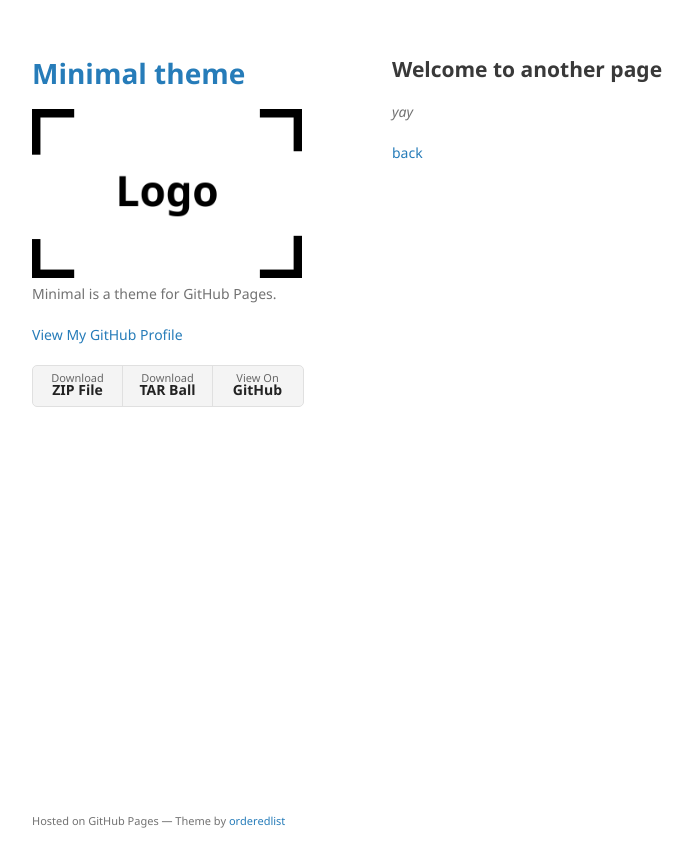
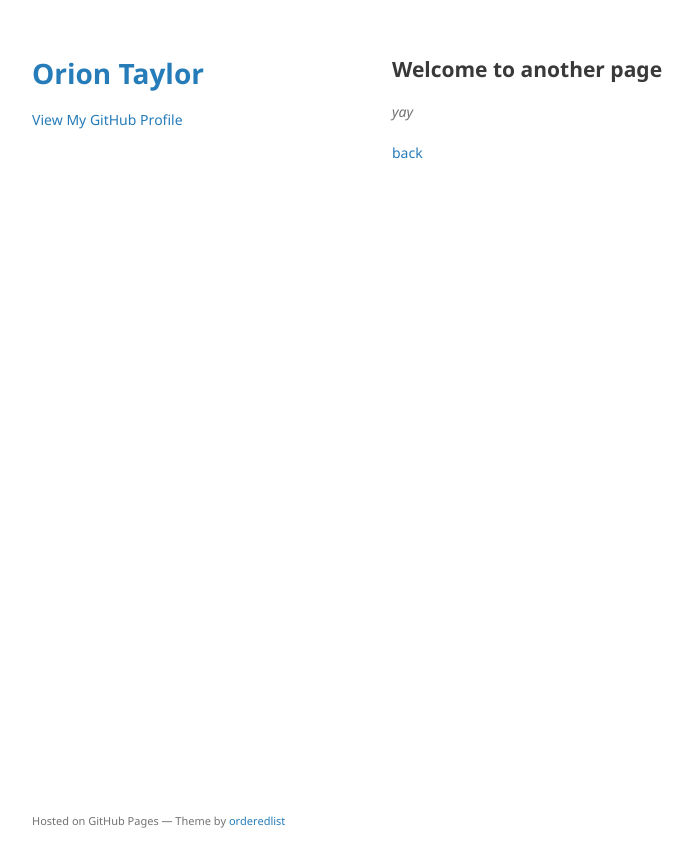
Before and after one commit to orionjtaylor/orionjtaylor.github.io, a Jekyll site: the page built from another-page.md, in a window 1280 px wide. Shown: the top 867 px of the page, without its empty margins (178-871 px from the left). Built offline with Jekyll 4.4.1, drawn with Linux system fonts in a browser that asks for light colours; the repository's description, which GitHub fills in, is left out; our own code applies the rules of GitHub Pages for plain Markdown files.

Commit message:
Update _config.yml

```diff
--- a/_config.yml
+++ b/_config.yml
@@ -1,6 +1,5 @@
-title: Minimal theme
-logo: /assets/img/logo.png
-description: Minimal is a theme for GitHub Pages.
-show_downloads: true
+title: Orion Taylor
+description:
+show_downloads: false
 google_analytics:
 theme: jekyll-theme-minimal
```
